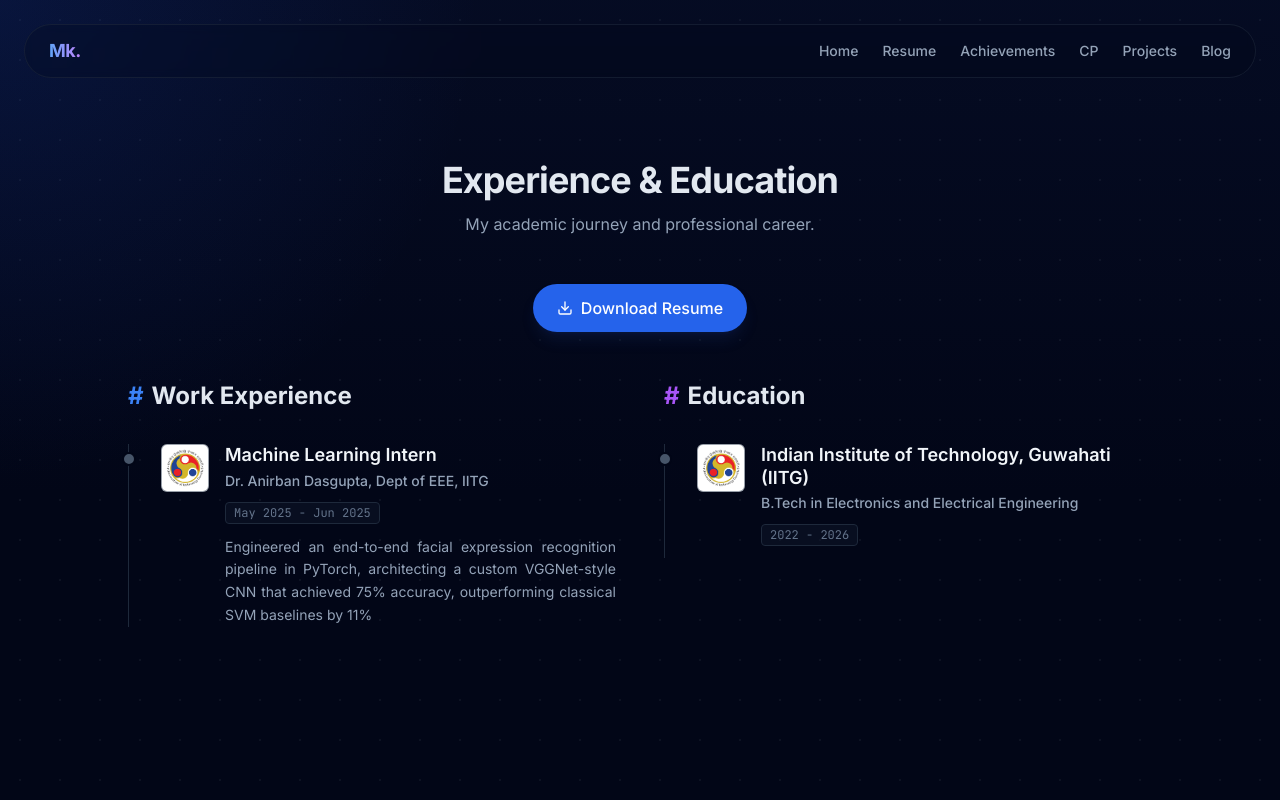
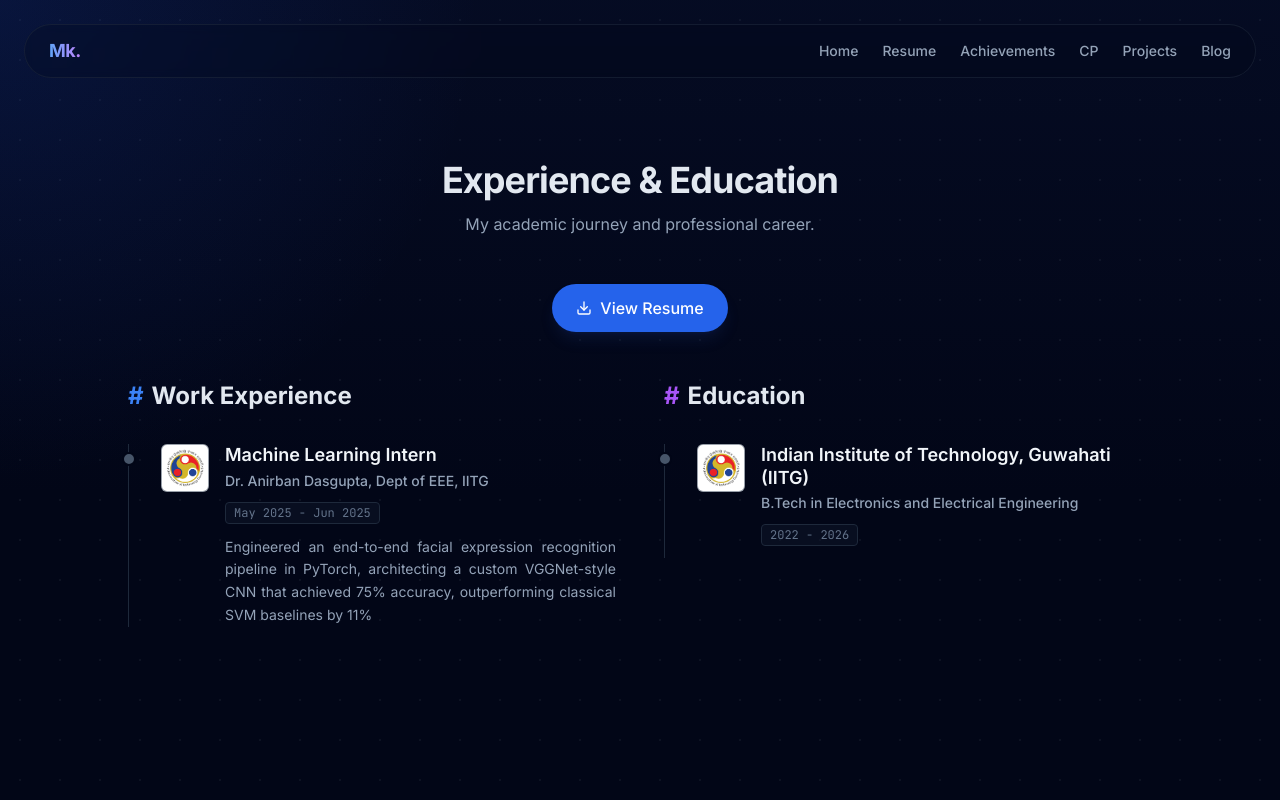
Before and after one commit to mayank01374/portfolio, a Next.js app: page /resume in a window 1280 px wide. Shown: the top 800 px of the page. Built offline with nearby package versions, Linux system fonts and the light colour scheme.

Commit message:
view resume instead of download resume

```diff
--- a/components/sections/Resume.tsx
+++ b/components/sections/Resume.tsx
@@ -14,10 +14,11 @@ export function Resume() {
         <div className="flex justify-center mb-12">
           <a
             href="/resume.pdf"
-            download="My_Resume.pdf"
+            target="_blank"
+            rel="noopener noreferrer"
             className="flex items-center gap-2 px-6 py-3 bg-blue-600 hover:bg-blue-500 text-white rounded-full font-medium transition-all shadow-lg shadow-blue-900/20"
           >
-            <FiDownload /> Download Resume
+            <FiDownload /> View Resume
           </a>
         </div>
 
```
